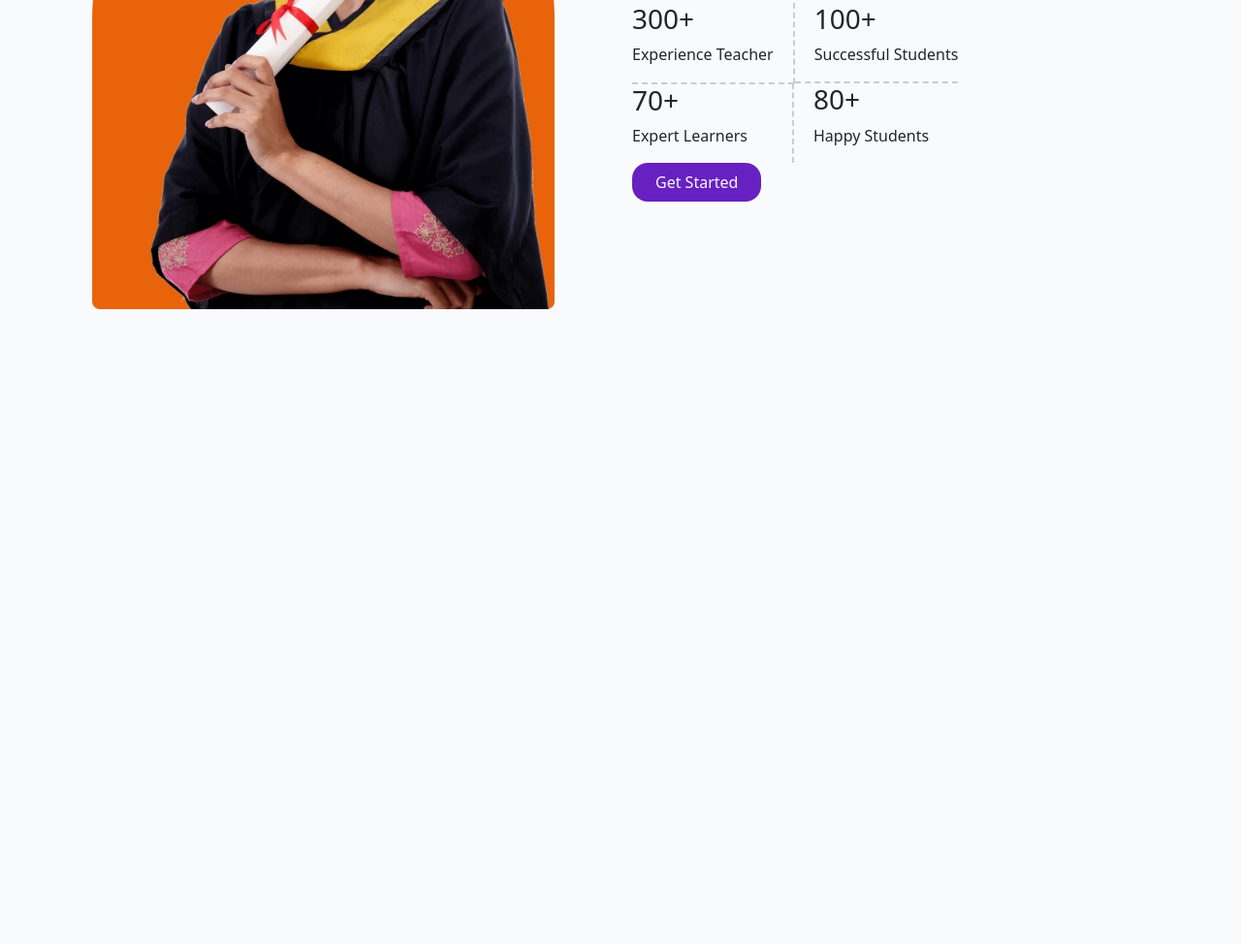
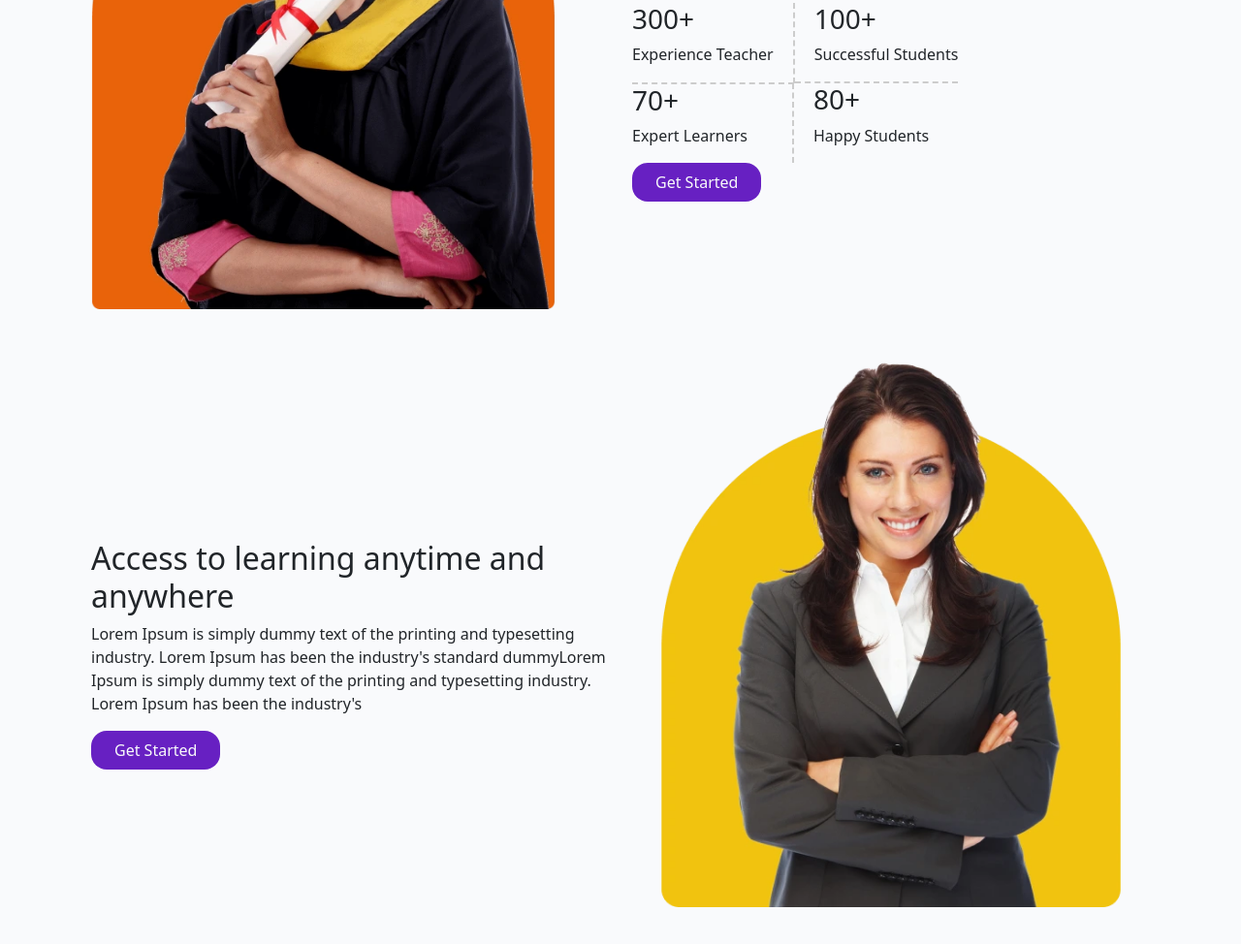
Before and after one commit to Mohadesemohtaram/educatam, a plain HTML site: page index.html in a window 1280 px wide. Shown: the part 1864-2838 px from the top of the page at 97% size. Before the commit the page ends 2231 px from the top, so only its background shows below. Drawn offline with Linux system fonts and the light colour scheme.

Commit message:
fixed anytime learning section

```diff
--- a/index.html
+++ b/index.html
@@ -259,7 +259,6 @@
                     Lorem Ipsum is simply dummy text of the printing and typesetting industry. Lorem Ipsum has been the
                     industry's standard dummy
                 </p>
-
                 <div class="d-flex ">
                     <div class="dash-1">
                         <h3>
@@ -305,9 +304,29 @@
         </div>
 
     </section>
-<section>
-
-</section>
+    <!-- anytime learning section -->
+    <section class="container row row-cols-1  row-cols-sm-2  row-cols-md-2 m-auto mb-5 ">
+        <div class="col m-auto order-2 order-md-0">
+        <div class="text-image mt-5">
+            <h2>
+                Access to learning anytime and anywhere
+            </h2>
+            <p>
+                Lorem Ipsum is simply dummy text of the printing and typesetting industry. Lorem Ipsum has been the
+                industry's standard dummyLorem Ipsum is simply dummy text of the printing and typesetting industry.
+                Lorem Ipsum has been the industry's
+            </p>
+              <button class="rounded-4  border-0  py-2  px-4 pt-2 text-light btn-section">
+                    Get Started
+                </button>
+        </div>
+        </div>
+        <div class="col m-auto">
+        <div>
+            <img src="./assets/images/learning-woman.webp" alt="learning-woman" class="img-fluid">
+        </div>
+        </div>
+    </section>
 
 
     <script src="./js/bootstrap.bundle.min.js"></script>
```
Also changed, not shown: assets/images/learning-woman.webp (added).
